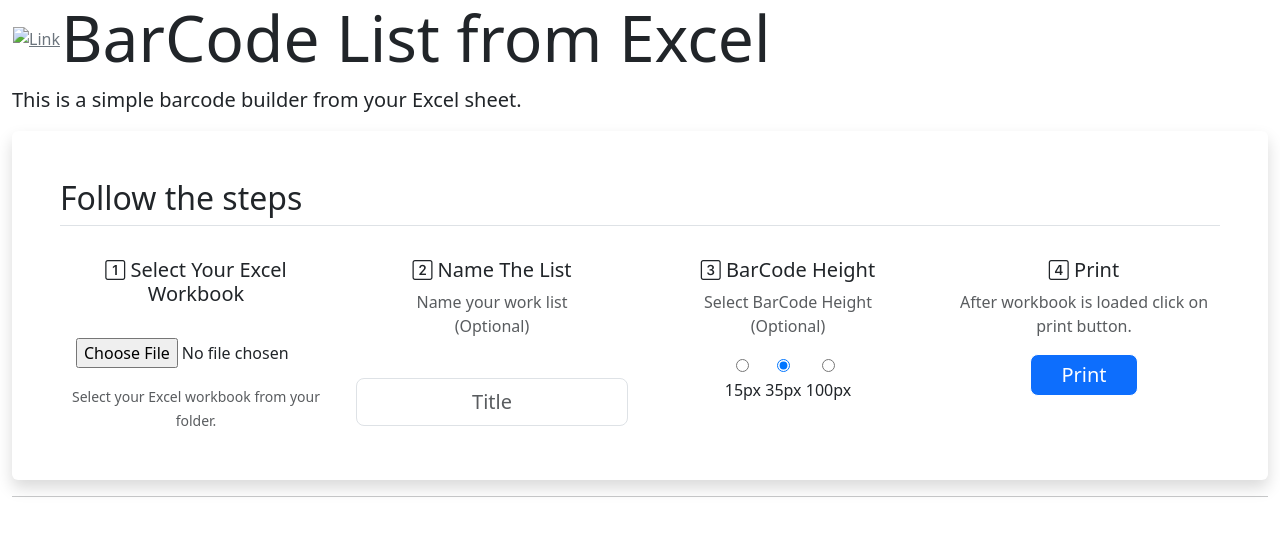
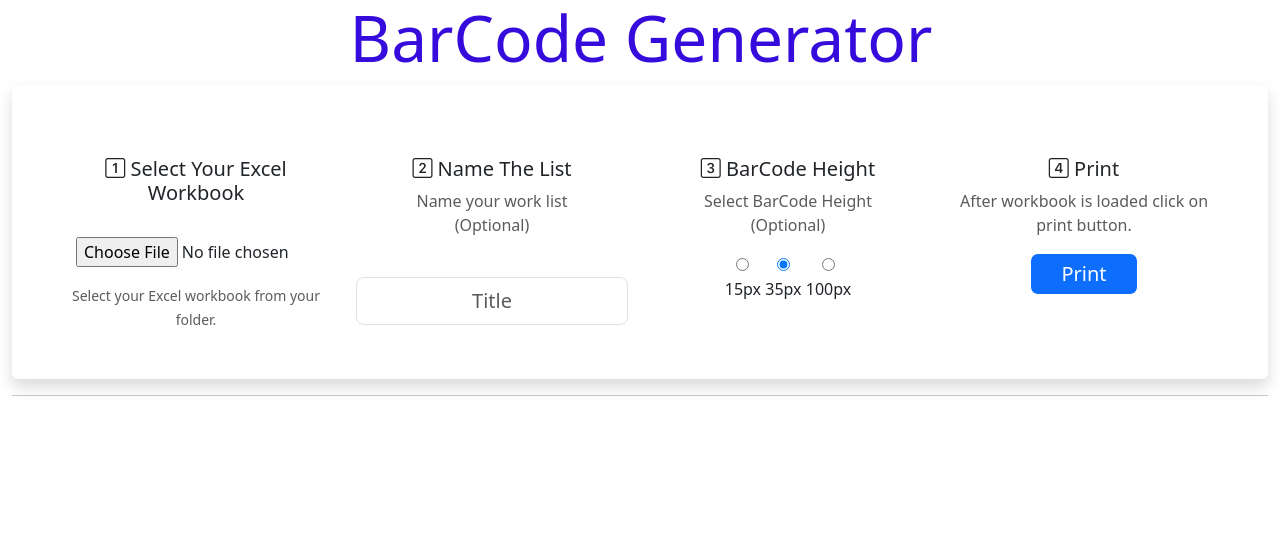
Before and after one commit to Raviprakash15/Barcode-List-From-Excel-master, a plain HTML site: page index.html in a window 1280 px wide. Drawn offline with Linux system fonts and the light colour scheme.

Commit message:
ui changes

```diff
--- a/assets/css/main.css
+++ b/assets/css/main.css
@@ -81,3 +81,7 @@
     text-align: center;
     vertical-align: middle !important;
 }
+.display-3 {
+    text-align: center;
+    color: rgb(54, 12, 220);
+  }
--- a/index.html
+++ b/index.html
@@ -15,16 +15,15 @@
 <div id="header">
     <div class="container-fluid">
         <div class="jumbotron">
-            <h1 class="display-3"><a class="btn btn-link text-secondary p-0" href="" title="Barcode">
-                <span><img id="logo" src="assets/images/scan.svg" alt="Link" width="80" height="80"></span>
-            </a>BarCode List from Excel</h1>
-            <p class="lead">This is a simple barcode builder from your Excel sheet.</p>
+            <h3 class="display-3"><a class="btn btn-link text-secondary p-0" href="" title="Barcode">
+            </a>BarCode Generator</h3>
+
         </div>
     </div>
 </div>
 <div class="container-fluid">
     <div id="forms" class="rounded shadow p-5 bg-white">
-        <h2 class="pb-2 border-bottom">Follow the steps</h2>
+
         <div class="row">
             <div class="col-md-3 mb-3 mb-md-0 text-center">
                 <i class="ti-paint-bucket text-primary h1"></i>
```
Also changed, not shown: 1 other file.
